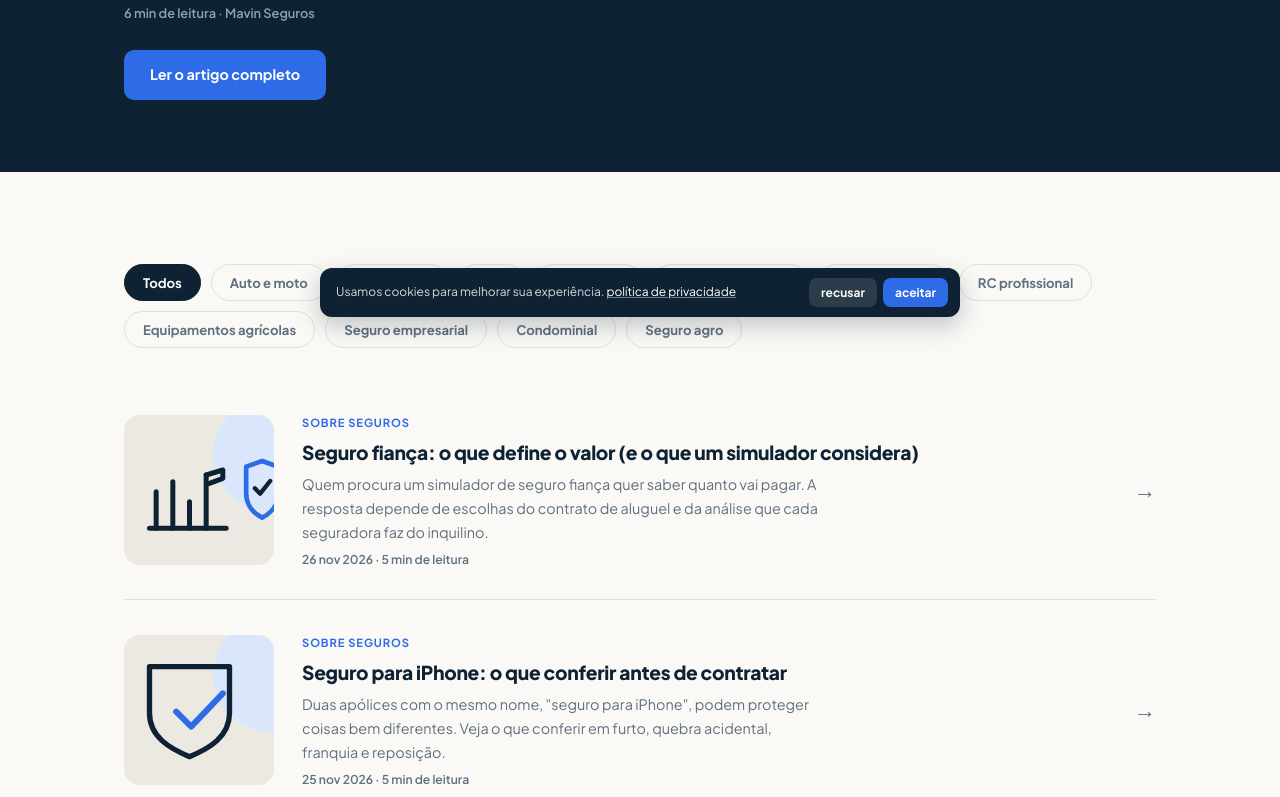
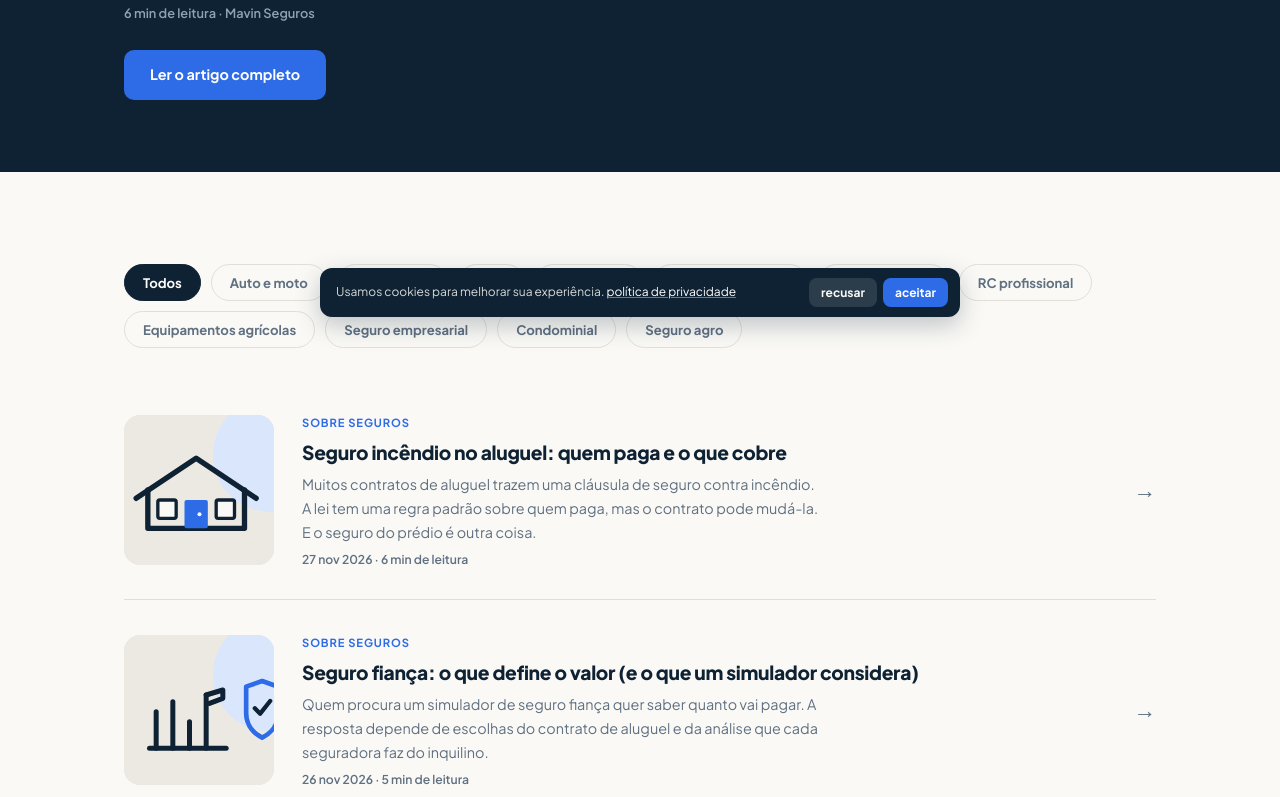
Before and after one commit to mavinconsultoria/mavinseguros-blog, a plain HTML site: page index.html in a window 1280 px wide. Shown: the part 471-1268 px from the top of the page. Drawn offline with Linux system fonts and the light colour scheme.

Commit message:
Publica post: Seguro incêndio no aluguel: quem paga e o que cobre
Co-Authored-By: Claude Sonnet 5 <noreply@anthropic.com>
Claude-Session: https://claude.ai/code/session_01XwSXBaC2Q1tejQpWCTq56L

```diff
--- a/index.html
+++ b/index.html
@@ -148,6 +148,17 @@ height="0" width="0" style="display:none;visibility:hidden"></iframe></noscript>
 
     <div class="list-posts">
 
+      <a class="row-post" data-category="sobre-seguros" href="/posts/seguro-incendio-aluguel-quem-paga.html">
+        <div class="row-img"><img src="/assets/covers/residencial.svg" alt="Ilustração: seguro residencial" loading="lazy" width="800" height="450"></div>
+        <div>
+          <span class="row-tag">Sobre seguros</span>
+          <h3>Seguro incêndio no aluguel: quem paga e o que cobre</h3>
+          <p>Muitos contratos de aluguel trazem uma cláusula de seguro contra incêndio. A lei tem uma regra padrão sobre quem paga, mas o contrato pode mudá-la. E o seguro do prédio é outra coisa.</p>
+          <span class="meta">27 nov 2026 · 6 min de leitura</span>
+        </div>
+        <span class="row-arrow">→</span>
+      </a>
+
       <a class="row-post" data-category="sobre-seguros" href="/posts/seguro-fianca-o-que-define-o-valor.html">
         <div class="row-img"><img src="/assets/covers/garantia.svg" alt="Ilustração: seguro fiança" loading="lazy" width="800" height="450"></div>
         <div>
--- a/sitemap.xml
+++ b/sitemap.xml
@@ -106,6 +106,7 @@
   <url><loc>https://blog.mavinseguros.com.br/posts/seguro-de-vida-resgatavel-valor-de-resgate.html</loc><lastmod>2026-09-15</lastmod><changefreq>monthly</changefreq><priority>0.8</priority></url>
   <url><loc>https://blog.mavinseguros.com.br/posts/seguro-rural-para-safra.html</loc><lastmod>2026-09-14</lastmod><changefreq>monthly</changefreq><priority>0.7</priority></url>
   <url><loc>https://blog.mavinseguros.com.br/posts/seguro-de-vida-simples-x-resgatavel.html</loc><lastmod>2026-09-14</lastmod><changefreq>monthly</changefreq><priority>0.8</priority></url>
+  <url><loc>https://blog.mavinseguros.com.br/posts/seguro-incendio-aluguel-quem-paga.html</loc><lastmod>2026-11-27</lastmod><changefreq>monthly</changefreq><priority>0.8</priority></url>
   <url><loc>https://blog.mavinseguros.com.br/posts/seguro-condominial-coberturas-sindico.html</loc><lastmod>2026-09-13</lastmod><changefreq>monthly</changefreq><priority>0.8</priority></url>
   <url><loc>https://blog.mavinseguros.com.br/posts/seguro-auto-carro-eletrico-hibrido.html</loc><lastmod>2026-09-12</lastmod><changefreq>monthly</changefreq><priority>0.8</priority></url>
   <url><loc>https://blog.mavinseguros.com.br/posts/seguro-residencial-casa-de-praia.html</loc><lastmod>2026-09-11</lastmod><changefreq>monthly</changefreq><priority>0.8</priority></url>
```
Also changed, not shown: feed.xml (+9 -1 lines), llms.txt, posts/seguro-incendio-aluguel-quem-paga.html (renamed from drafts/seguro-incendio-aluguel-quem-paga.html), 1 other file.
